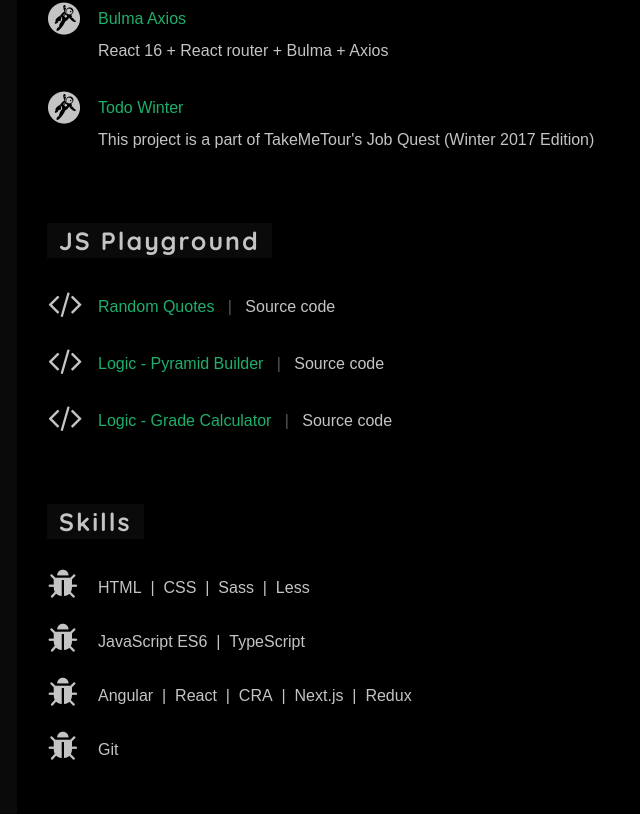
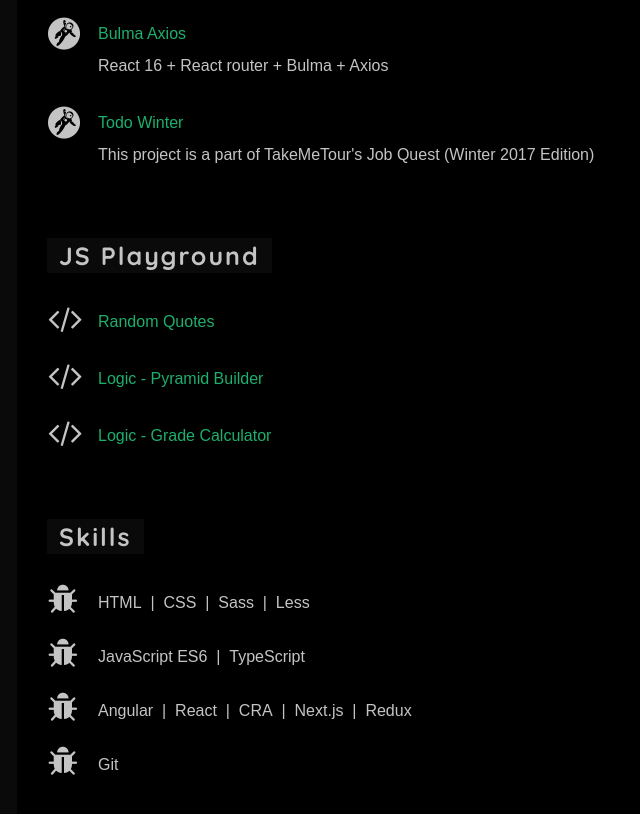
Before and after one commit to Nattasak/my-resume, a React (Create React App) app: page / in a window 1280 px wide. Shown: the part 556-1370 px from the top of the page, without its empty margins (243-883 px from the left). Built offline with nearby package versions, Linux system fonts and the light colour scheme.

Commit message:
remove source link in JS Playground

```diff
--- a/src/Components/JSPlayground.js
+++ b/src/Components/JSPlayground.js
@@ -13,20 +13,20 @@ export default class JSPlayground extends React.Component {
                 <li className="jsplayground-item">
                 <i className="fa fa-code fa-2x" aria-hidden="true"></i>
                   <a href="https://cdn.rawgit.com/Nattasak/my-resume/gh-pages/assets/js-playground/Random-Quotes.html" target="_blank" rel="noopener noreferrer">Random Quotes</a>
-                  <span className="separate">   |   </span>
-                  <a className="not-active" href="" target="_blank" rel="noopener noreferrer">Source code</a>
+                  {/* <span className="separate">   |   </span>
+                  <a className="not-active" href="" target="_blank" rel="noopener noreferrer">Source code</a> */}
                 </li>
                 <li className="jsplayground-item">
                 <i className="fa fa-code fa-2x" aria-hidden="true"></i>
                   <a href="https://cdn.rawgit.com/Nattasak/my-resume/gh-pages/assets/js-playground/logic/Pyramid-Builder.html" target="_blank" rel="noopener noreferrer">Logic - Pyramid Builder</a>
-                  <span className="separate">   |   </span>
-                  <a className="not-active" href="" target="_blank" rel="noopener noreferrer">Source code</a>
+                  {/* <span className="separate">   |   </span>
+                  <a className="not-active" href="" target="_blank" rel="noopener noreferrer">Source code</a> */}
                 </li>
                 <li className="jsplayground-item">
                 <i className="fa fa-code fa-2x" aria-hidden="true"></i>
                   <a href="https://cdn.rawgit.com/Nattasak/my-resume/gh-pages/assets/js-playground/logic/Grade-Calculator.html" target="_blank" rel="noopener noreferrer">Logic - Grade Calculator</a>
-                  <span className="separate">   |   </span>
-                  <a className="not-active" href="" target="_blank" rel="noopener noreferrer">Source code</a>
+                  {/* <span className="separate">   |   </span>
+                  <a className="not-active" href="" target="_blank" rel="noopener noreferrer">Source code</a> */}
                 </li>
               </ul>
             </div>
--- a/src/Styles/App.css
+++ b/src/Styles/App.css
@@ -35,6 +35,6 @@ a {
 .App {
   max-width: 700px;
   margin: 0 auto;
-  padding: 0 30px 15px;
+  padding: 15px 30px;
   font-family: sans-serif;
   background-color: #000; }
--- a/src/Styles/App.scss
+++ b/src/Styles/App.scss
@@ -23,7 +23,7 @@ a {
 .App {
   max-width: 700px;
   margin: 0 auto;
-  padding: 0 30px 15px;
+  padding: 15px 30px;
   font-family: sans-serif;
   background-color: #000;
 }
```
Also changed, not shown: public/images/why.jpg (added).
